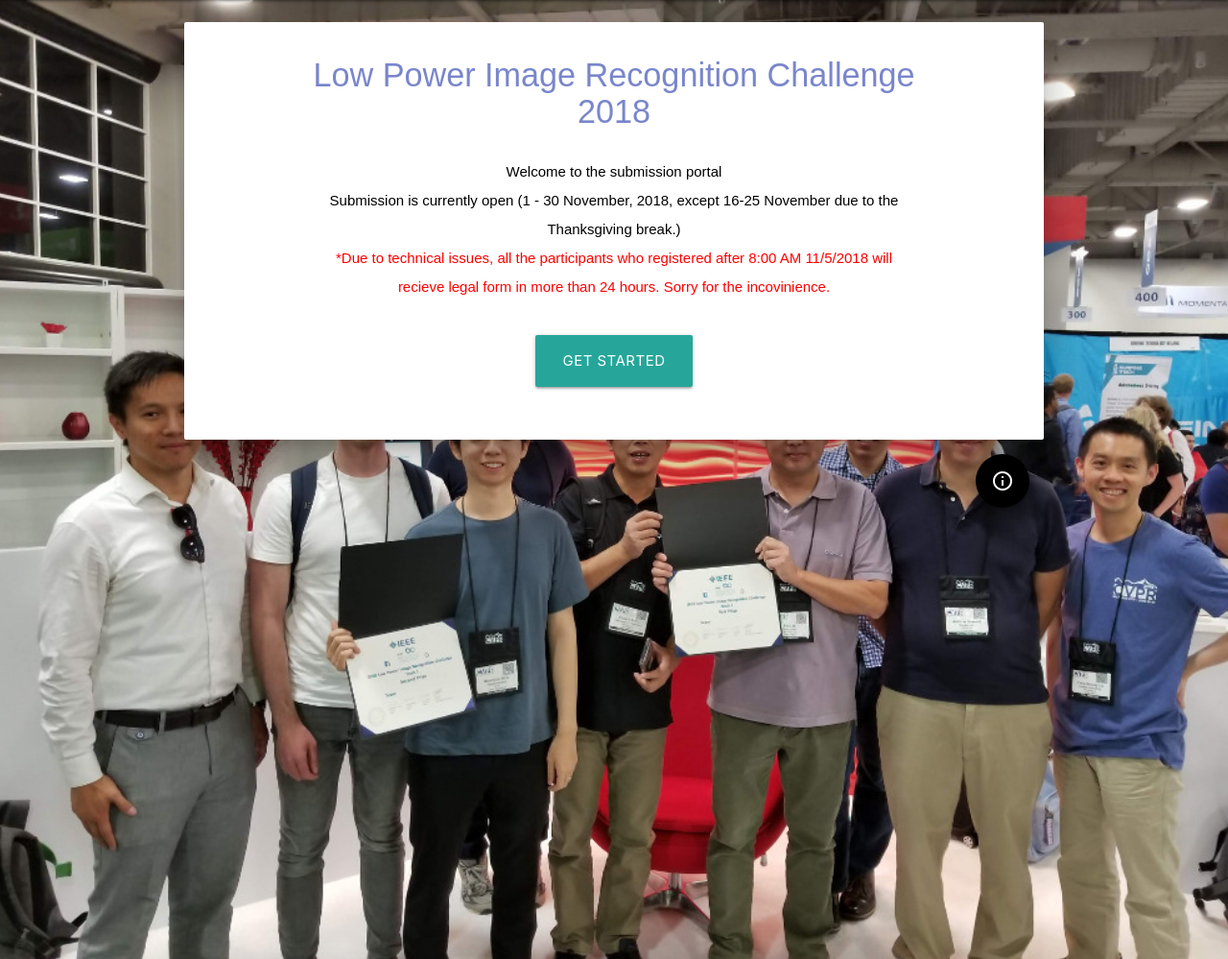
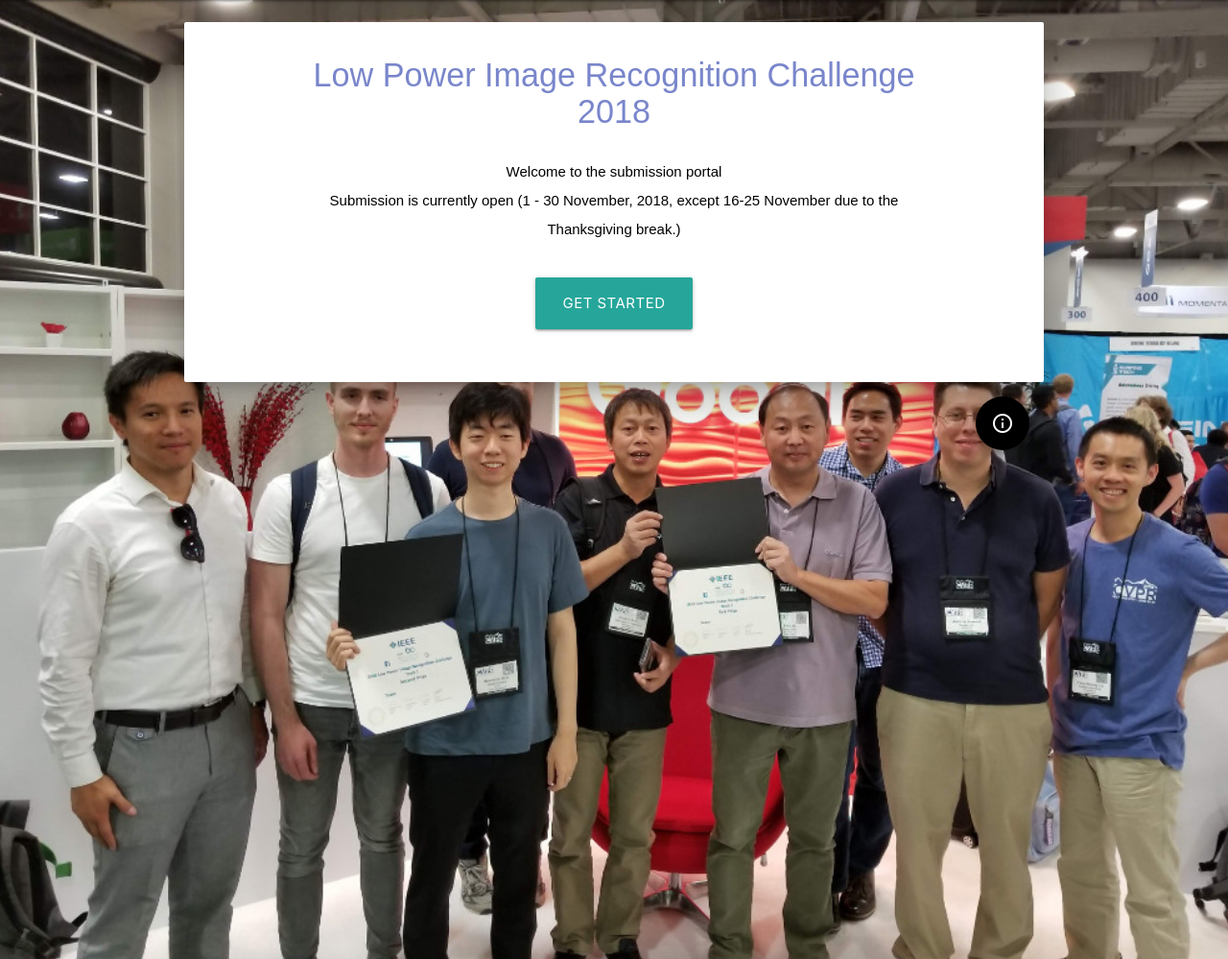
Before and after one commit to matthew-ardi/LPIRC_2018_Track1_Submission, a Django app: page / in a window 1280 px wide. Shown: the part 64-1063 px from the top of the page at 96% size. Run offline with Django 3.2, Linux system fonts and the light colour scheme; parts of the project's set-up code (start-up, migrations or seed data) failed here and were passed over; some libraries are stand-ins or nearby versions; some web fonts are replaced.

Commit message:
Remove the error messages earlier because of Docusign failed

```diff
--- a/app/templates/app/index2.html
+++ b/app/templates/app/index2.html
@@ -30,8 +30,6 @@
                   submission portal
                   <br>
                   Submission is currently open (1 - 30 November, 2018, except 16-25 November due to the Thanksgiving break.)
-                  <br>
-                  <a style="color: red">*Due to technical issues, all the participants who registered after 8:00 AM 11/5/2018 will recieve legal form in more than 24 hours. Sorry for the incovinience.</a>
                 </p>
               </div>
               <div class="row center">
```
